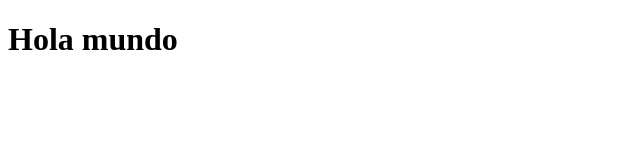
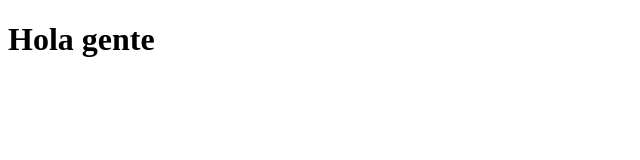
Before and after one commit to GukCM/JAVA, a plain HTML site: page index.html in a window 1280 px wide. Shown: the full height of the page, 0-640 px from the left. Drawn offline with Linux system fonts and the light colour scheme.

Commit message:
Chaning h1 index file

```diff
--- a/index.html
+++ b/index.html
@@ -6,6 +6,6 @@
     <title>Document</title>
 </head>
 <body>
-    <h1>Hola mundo</h1>
+    <h1>Hola gente</h1>
 </body>
 </html>
```
